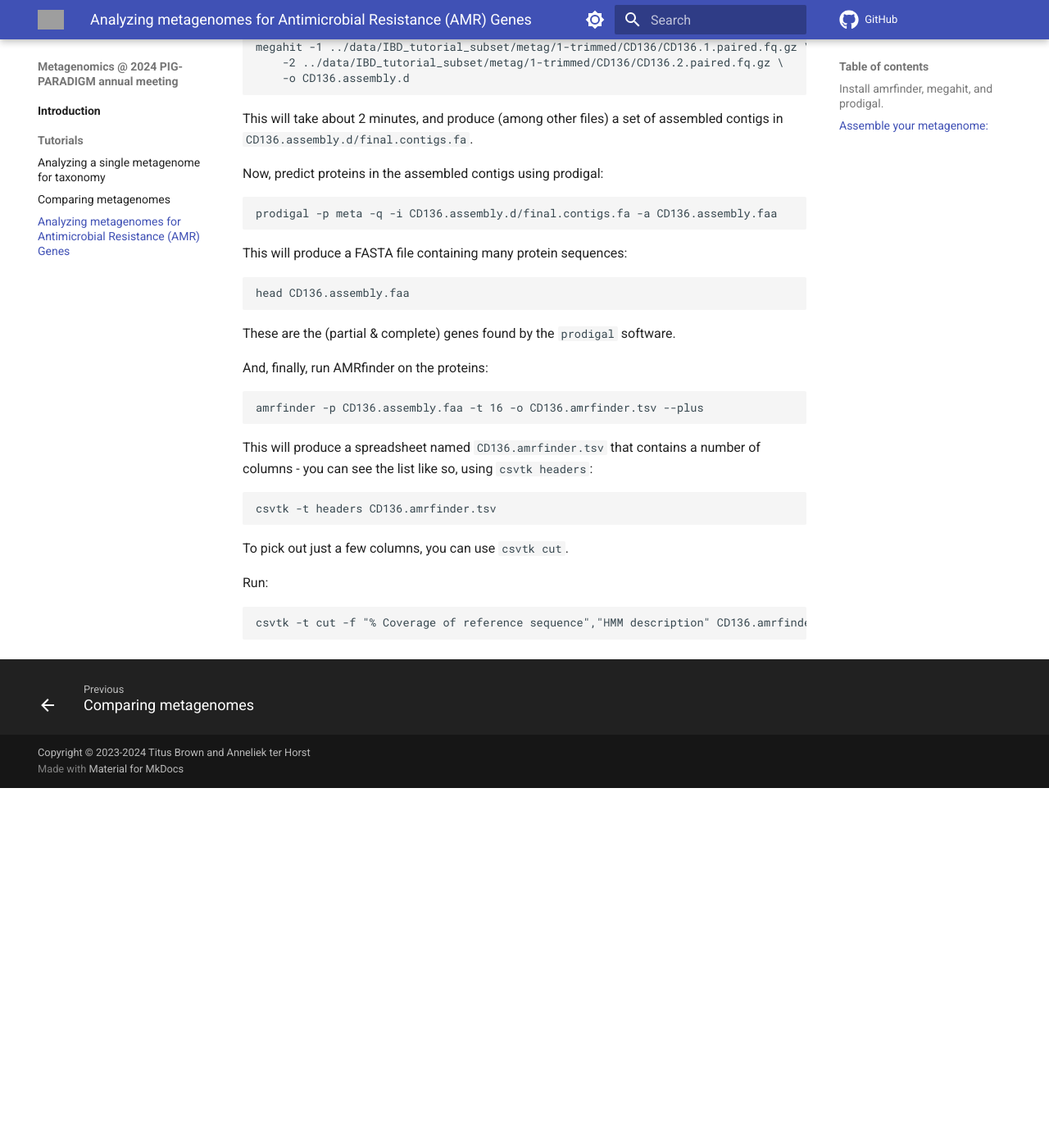
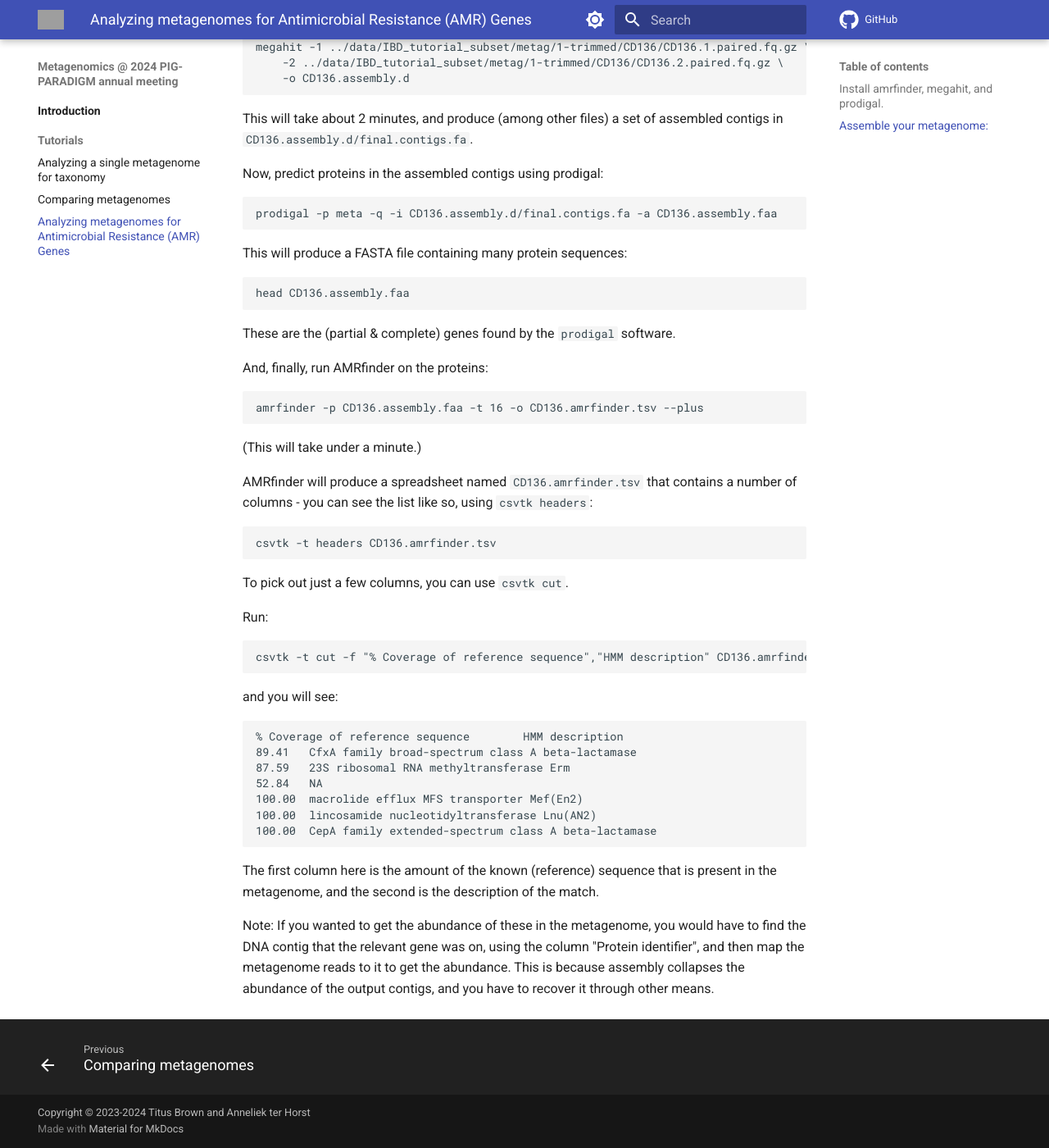
Before and after one commit to ngs-docs/2024-pig-paradigm-workshop, an MkDocs documentation site: the page built from docs/amr.md, in a window 1280 px wide and 1400 px high, scrolled down 959 px. Shown: the whole window at 82% size. Built offline with MkDocs 1.6.1 and Material for MkDocs 9.7.7, drawn with Linux system fonts in a browser that asks for light colours; comment, search, counter and statistics services are not loaded; before the commit the page ends 1920 px from its top, so only the background shows below that; grey boxes are pictures that could not be loaded.

Commit message:
add more text

````diff
--- a/docs/amr.md
+++ b/docs/amr.md
@@ -63,8 +63,9 @@ And, finally, run AMRfinder on the proteins:
 ```
 amrfinder -p CD136.assembly.faa -t 16 -o CD136.amrfinder.tsv --plus
 ```
+(This will take under a minute.)
 
-This will produce a spreadsheet named `CD136.amrfinder.tsv` that
+AMRfinder will produce a spreadsheet named `CD136.amrfinder.tsv` that
 contains a number of columns - you can see the list like so, using
 `csvtk headers`:
 
@@ -79,4 +80,24 @@ Run:
 csvtk -t cut -f "% Coverage of reference sequence","HMM description" CD136.amrfinder.tsv
 ```
 
-<!-- @CTB say something output the files.  -->
+and you will see:
+```
+% Coverage of reference sequence        HMM description
+89.41   CfxA family broad-spectrum class A beta-lactamase
+87.59   23S ribosomal RNA methyltransferase Erm
+52.84   NA
+100.00  macrolide efflux MFS transporter Mef(En2)
+100.00  lincosamide nucleotidyltransferase Lnu(AN2)
+100.00  CepA family extended-spectrum class A beta-lactamase
+```
+
+The first column here is the amount of the known (reference) sequence
+that is present in the metagenome, and the second is the description of
+the match.
+
+Note: If you wanted to get the abundance of these in the metagenome,
+you would have to find the DNA contig that the relevant gene was on,
+using the column "Protein identifier", and then map the metagenome
+reads to it to get the abundance. This is because assembly collapses
+the abundance of the output contigs, and you have to recover it through
+other means.
````
